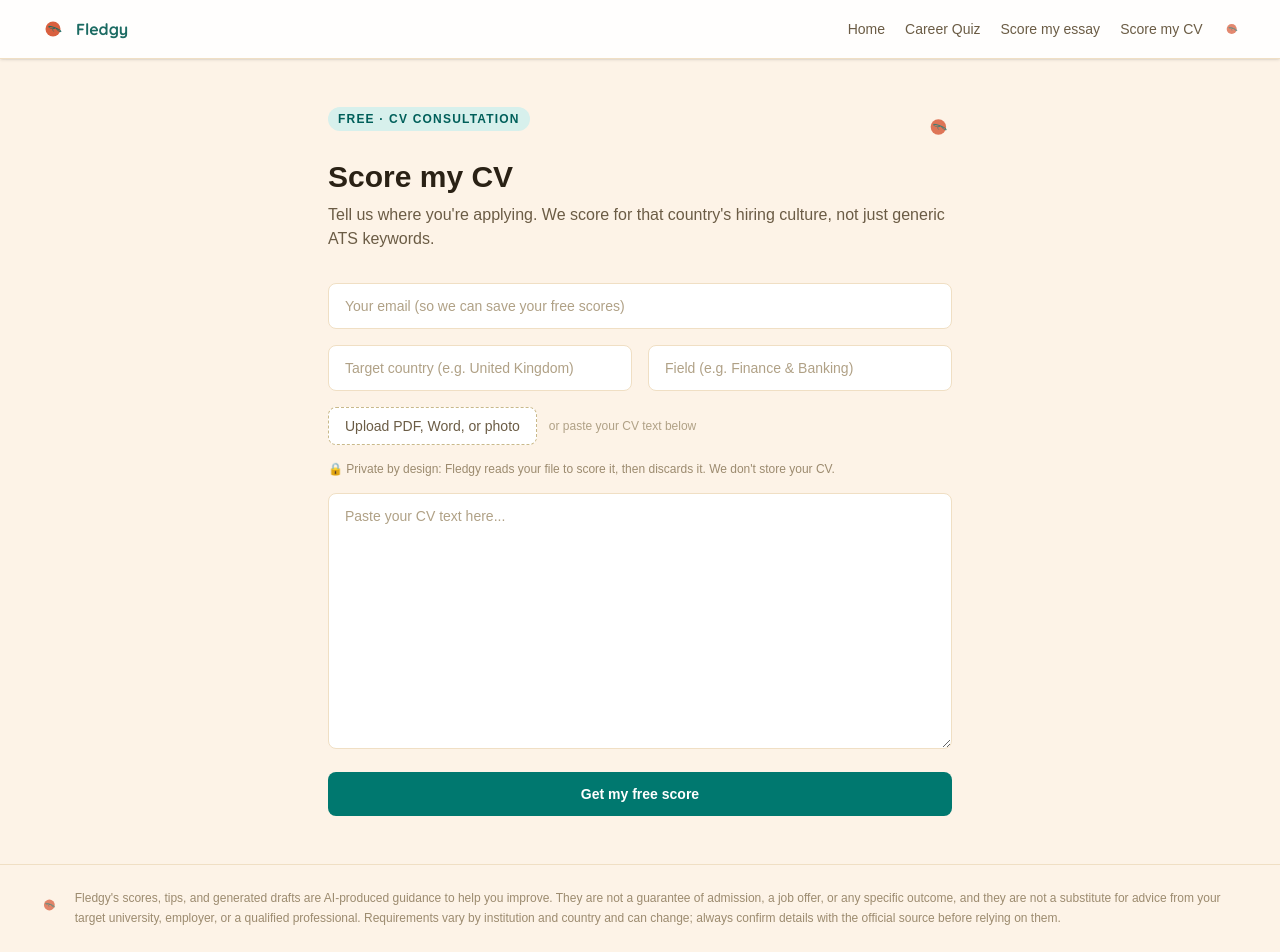
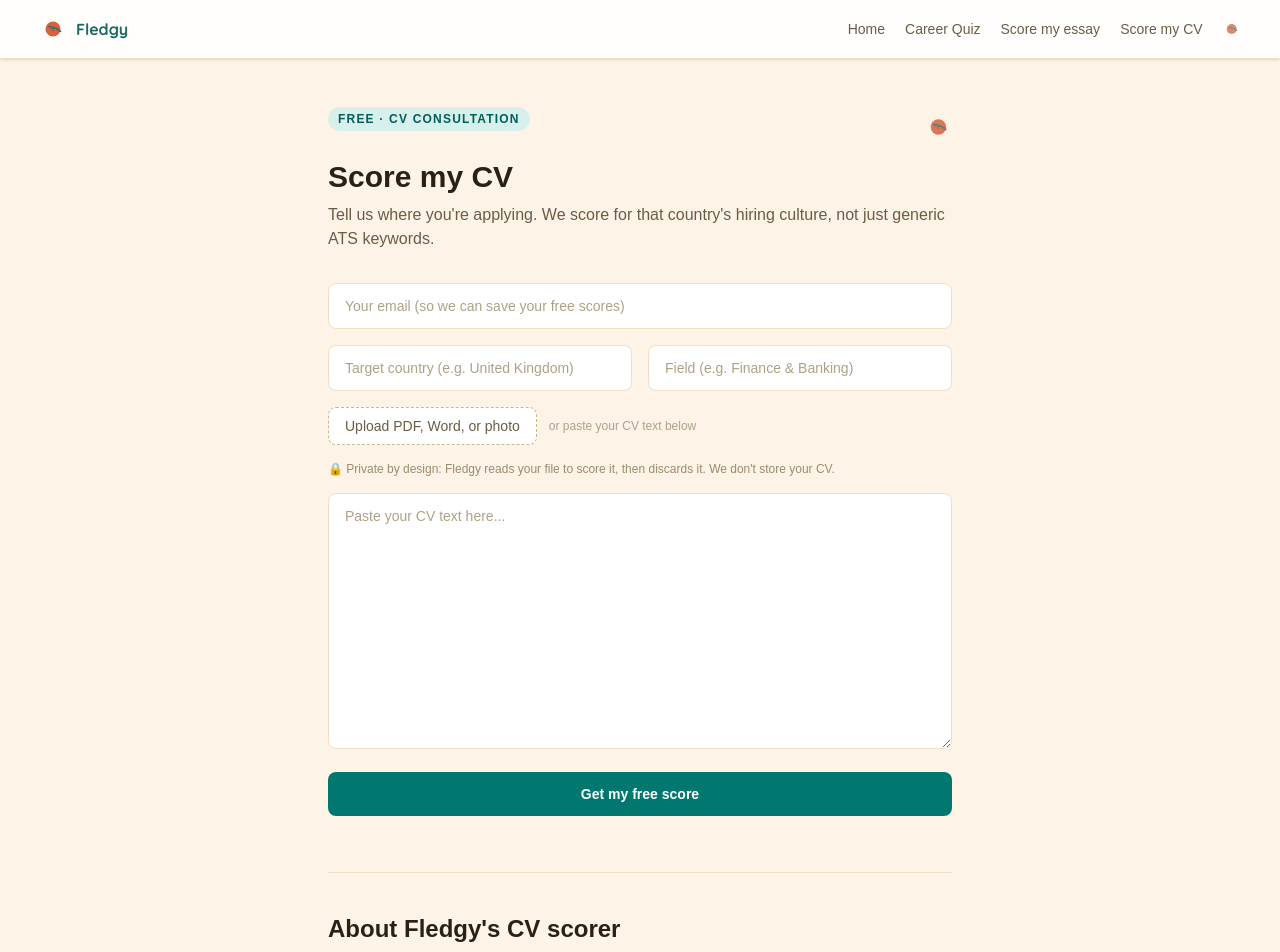
Before and after one commit to arsh-da-pers/Fledgy, a Next.js app: page /cv in a window 1280 px wide. Shown: the top 952 px of the page. Built offline with nearby package versions, Linux system fonts and the light colour scheme.

Commit message:
SEO: add intro + FAQ content with FAQPage schema to essay, cv, careers

```diff
--- a/src/app/careers/page.tsx
+++ b/src/app/careers/page.tsx
@@ -2,6 +2,7 @@
 
 import { useEffect, useMemo, useState } from "react";
 import Mark from "@/components/Mark";
+import PageFaq from "@/components/PageFaq";
 import { CURRICULA, SUBJECTS_BY_CURRICULUM, type Curriculum } from "@/lib/curricula";
 import { TRAIT_LABELS, type Trait } from "@/lib/personalityItems";
 
@@ -583,6 +584,32 @@
             </div>
           </div>
         )}
+
+        <PageFaq
+          title="About the career direction quiz"
+          intro={[
+            "Not sure which career or degree fits you? Fledgy's free career direction quiz combines a personality profile and an aptitude check to point you toward paths that match how you actually think and work. It's designed for students and early-career talent deciding what to study or do next.",
+            "You'll answer a short set of questions and get a summary of your strengths, trait-by-trait scores, and career directions to explore — with guidance that accounts for studying and working internationally.",
+          ]}
+          faqs={[
+            {
+              q: "Is the career quiz free?",
+              a: "Yes. The career direction quiz is free and gives you a personality and aptitude profile with career directions to explore.",
+            },
+            {
+              q: "How long does the quiz take?",
+              a: "Just a few minutes. You answer a short set of questions and get an instant summary of your traits and suggested career directions.",
+            },
+            {
+              q: "What do I get at the end?",
+              a: "A summary of your strengths, trait-by-trait scores, and career directions that fit your profile — a starting point for choosing a degree or career path.",
+            },
+            {
+              q: "Is this useful for international students?",
+              a: "Yes. Fledgy is built for people studying and working across borders, so the guidance factors in applying and building a career internationally.",
+            },
+          ]}
+        />
       </div>
     </main>
   );
--- a/src/app/cv/page.tsx
+++ b/src/app/cv/page.tsx
@@ -2,6 +2,7 @@
 
 import { useEffect, useState } from "react";
 import Mark from "@/components/Mark";
+import PageFaq from "@/components/PageFaq";
 import { uploadAndExtractText } from "@/lib/uploadAndExtract";
 
 type Result = {
@@ -309,6 +310,36 @@
             </div>
           </div>
         )}
+
+        <PageFaq
+          title="About Fledgy's CV scorer"
+          intro={[
+            "Fledgy's free CV scorer rates your résumé against the hiring norms of your target country and gives you a recruiter-ready rewrite you can download. International students and job seekers often lose interviews to formatting and phrasing that don't match local expectations — Fledgy catches those gaps.",
+            "Upload a PDF or Word file, or paste your CV text. Fledgy scores it, highlights what's holding it back, and can generate a cleaner, plainer version aligned to the country you're applying in. Your file is read to score it, then discarded.",
+          ]}
+          faqs={[
+            {
+              q: "Is the CV scorer free?",
+              a: "Yes, scoring your CV is free. You get an honest score and specific feedback on what to fix before you apply for jobs or internships.",
+            },
+            {
+              q: "Does it consider my target country?",
+              a: "Yes. CV conventions differ by country — length, whether to include a photo, how to phrase achievements. Fledgy scores your CV against the norms of the country you're targeting.",
+            },
+            {
+              q: "Can Fledgy rewrite my CV?",
+              a: "Yes. Fledgy can generate a rewritten, recruiter-ready version of your CV as a plain-text download that you can format and send.",
+            },
+            {
+              q: "What file types can I upload?",
+              a: "PDF, Word (.docx), or a photo — or you can paste your CV text directly.",
+            },
+            {
+              q: "Is my CV stored?",
+              a: "No. Fledgy reads your CV to score and rewrite it, then discards it. Your document is not stored.",
+            },
+          ]}
+        />
       </div>
     </main>
   );
```
